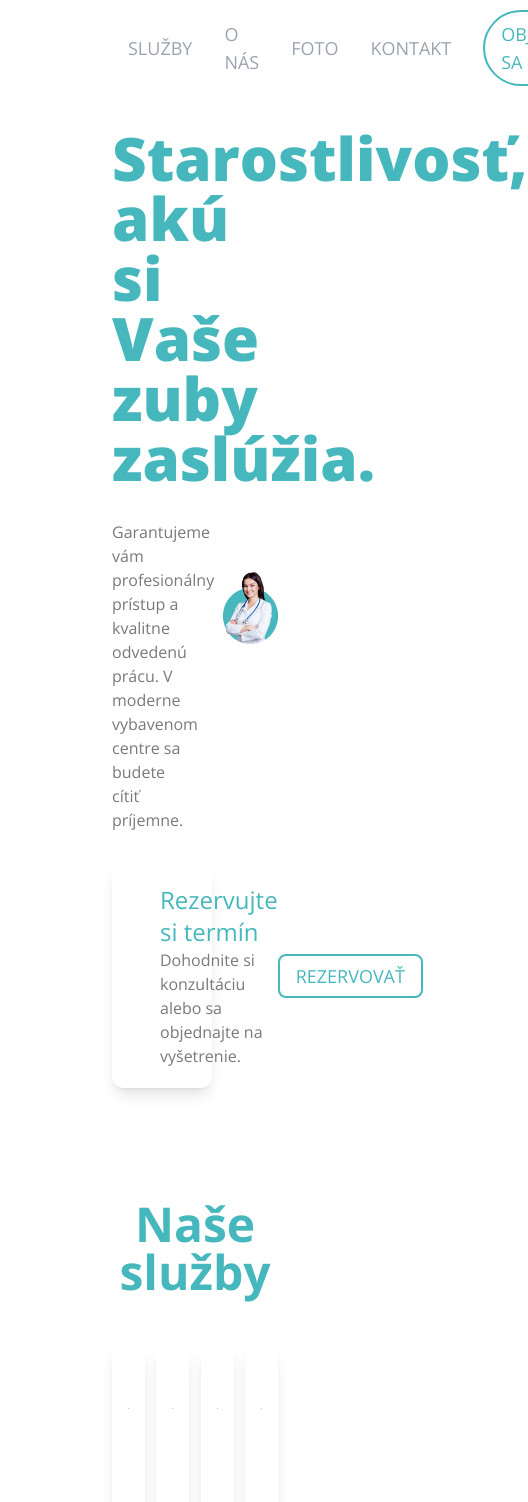
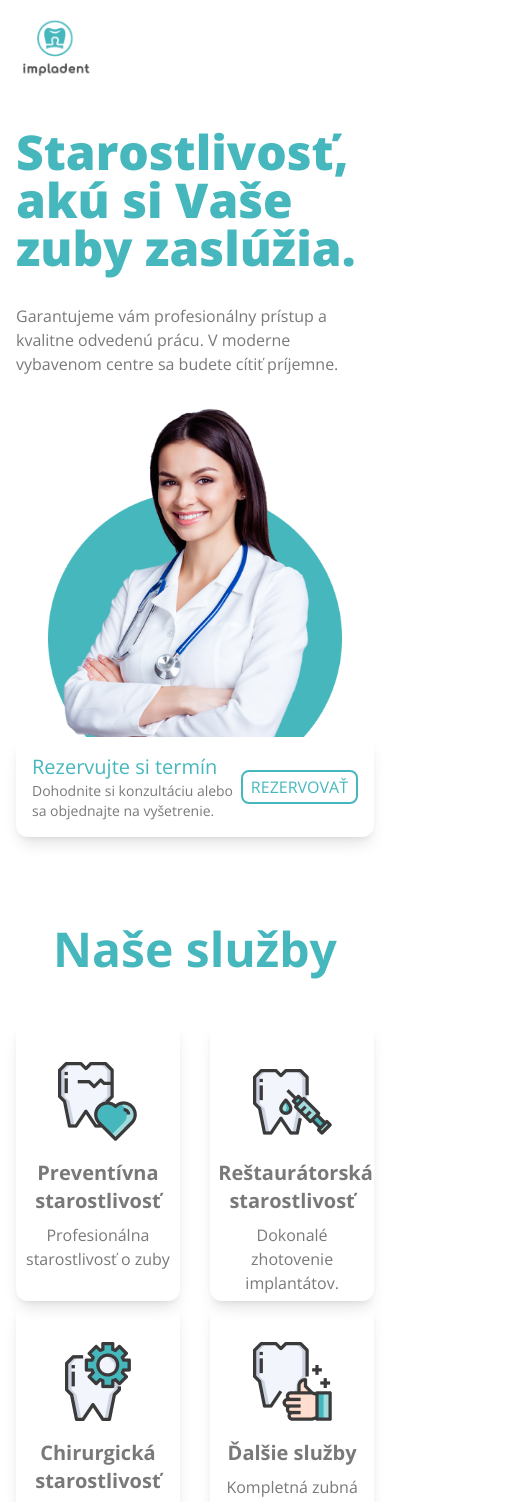
Before and after one commit to KiRT4P/impladent, a Next.js app: page / in a window 390 px wide. Shown: the top 1502 px of the page, 528 px wide, since content can reach past the window. Built offline with nearby package versions, Linux system fonts and the light colour scheme.

Commit message:
mobilny dizajn (bez navbaru)

```diff
--- a/app/(main)/page.jsx
+++ b/app/(main)/page.jsx
@@ -53,12 +53,12 @@ export default function Home({ searchParams }) {
       {searchParams.dialog && <Dialog />}
       {searchParams.detail && <Detail />}
       {searchParams.gallery && <Gallery />}
-      <div className="flex justify-between items-center">
-        <div className="w-2/3 child:my-8">
-          <h1 className="text-6xl text-primary font-extrabold w-2/3">Starostlivosť, akú si Vaše zuby zaslúžia.</h1>
-          <h2 className="text-customGray w-2/3">Garantujeme vám profesionálny prístup a kvalitne odvedenú prácu. V moderne vybavenom centre sa budete cítiť príjemne.</h2>
+      <div className="md:flex justify-between items-center">
+        <div className="md:w-2/3 child:my-8">
+          <h1 className="text-5xl md:text-6xl text-primary font-extrabold md:w-2/3">Starostlivosť, akú si Vaše zuby zaslúžia.</h1>
+          <h2 className="text-customGray md:w-2/3">Garantujeme vám profesionálny prístup a kvalitne odvedenú prácu. V moderne vybavenom centre sa budete cítiť príjemne.</h2>
 
-          <div className="flex shadow-lg w-[90%] py-5 px-12 justify-between items-center rounded-xl">
+          <div className="hidden md:flex shadow-lg w-[90%] py-5 px-12 justify-between items-center rounded-xl">
             <div className="">
               <h2 className="text-2xl text-primary">Rezervujte si termín</h2>
               <h3 className="text-customGray">Dohodnite si konzultáciu alebo sa objednajte na vyšetrenie.</h3>
@@ -70,13 +70,26 @@ export default function Home({ searchParams }) {
             </div>
           </div>
         </div>
-        <div className="w-1/3">
-          <Image src={woman} alt="logo" className="  mx-auto" />
+
+
+        <div className="md:w-1/3">
+          <Image src={woman} alt="logo" className="  mx-auto  px-8 md:px-4" />
+          <div className="md:hidden flex shadow-lg  py-4 px-4 justify-between items-center rounded-xl relative -top-12 bg-white">
+            <div className="">
+              <h2 className="text-xl text-primary">Rezervujte si termín</h2>
+              <h3 className="text-customGray text-sm">Dohodnite si konzultáciu alebo sa objednajte na vyšetrenie.</h3>
+            </div>
+            <div>
+              <Link href={"?dialog=y"} scroll={false} className=" uppercase text-primary border-2 border-primary px-2 py-1 rounded-lg hover:text-white hover:bg-primary duration-300">
+                Rezervovať
+              </Link>
+            </div>
+          </div>
         </div>
       </div>
-      <div id="sluzby" className="mt-20 scroll-mt-40">
+      <div id="sluzby" className="mt-10 md:mt-20 scroll-mt-40">
         <h2 className="text-5xl text-primary font-bold text-center ">Naše služby</h2>
-        <div className="flex justify-between items-center mt-12">
+        <div className="flex flex-wrap justify-between items-center mt-12">
           <Tooth src={zub_1} alt="logo" t1="Preventívna starostlivosť" t2="Profesionálna starostlivosť o zuby" />
 
           <Tooth src={zub_2} alt="logo" t1="Reštaurátorská starostlivosť" t2="Dokonalé zhotovenie implantátov." />
@@ -90,18 +103,18 @@ export default function Home({ searchParams }) {
       </div>
       <div id="onas" className="mt-20  custom-bg mask-1 !max-w-[100vw] scroll-mt-40">
         <div className="max-w-[1600px]  mx-auto py-24">
-          <div className="flex">
-            <div className=" flex w-[60%] items-center ">
+          <div className="flex flex-col md:flex-row justify-center items-center md:justify-normal md:items-stretch ">
+            <div className=" flex md:w-[60%] items-center ">
               <div className="">
-                <Image src={onas1} alt="fotka 1" />
-                <Image src={onas3} alt="fotka 2" className="mt-4 mr-4" />
+                <Image src={onas1} alt="fotka 1" className="w-[92%] md:w-auto" />
+                <Image src={onas3} alt="fotka 2" className="w-[92%] md:w-auto mt-4 mr-4" />
               </div>
               <div>
                 <Image src={onas2} alt="fotka 3" />
               </div>
 
             </div>
-            <div className="w-[40%] child:text-white flex flex-col justify-between py-12 ">
+            <div className="md:w-[40%] child:my-4 md:child:my-0 child:text-white flex flex-col justify-between py-12 ">
               <h2 className="uppercase text-xl">O nás</h2>
               <h1 className="font-bold text-4xl">15 rokov skúseností v poskytovaní dentálnej starostlivosti</h1>
               <p className="font-light">Lorem ipsum dolor sit amet, consectetur adipiscing elit, sed do eiusmod tempor incididunt ut labore et dolore magna aliqua.</p>
@@ -115,7 +128,7 @@ export default function Home({ searchParams }) {
       </div>
 
       <div className="pt-40 bg-[#F2F6FC] relative -top-20 -z-50   !max-w-[100vw]">
-        <h1 className="text-primary text-5xl font-bold text-center">Čo o nás povedali pacienti</h1>
+        <h1 className="text-primary text-4xl md:text-5xl font-bold text-center">Čo o nás povedali pacienti</h1>
         <div>
           <Reviews />
         </div>
@@ -144,7 +157,7 @@ export default function Home({ searchParams }) {
       <div className="custom-bg mask-2 mt-96 !max-w-[100vw]">
         <div className="max-w-[1600px]  mx-auto py-24 text-white">
           <h1 className="text-center font-bold text-5xl">FAQ</h1>
-          <div className="w-2/3 mx-auto">
+          <div className="md:w-2/3 mx-auto">
             {qna.map((e, i) => (
               <div key={i} className="my-10">
                 <h2 className="font-bold text-2xl mb-3">{i + 1}.{e.q}</h2>
--- a/app/components/ContactForm.jsx
+++ b/app/components/ContactForm.jsx
@@ -4,12 +4,12 @@ export default function ContactForm() {
     return (
         <div className="relative h-52">
             <div className="absolute flex justify-center  w-full">
-                <div className="bg-white shadow-xl w-[70%] rounded-xl p-8">
+                <div className="bg-white shadow-xl md:w-[70%] rounded-xl p-4 md:p-8 mx-4 md:mx-0">
                     <h1 className="text-primary font-semibold text-2xl pb-8 ">Zanechajte nám správu</h1>
                     < input type="text" placeholder="Meno" className=" outline outline-1 outline-gray-200 rounded-lg text-base p-3 pl-4 w-full mb-5 placeholder-gray-300" />
                     <input type="email" placeholder="Email" className=" outline outline-1 outline-gray-200 rounded-lg text-base p-3 pl-4 w-full mb-5 placeholder-gray-300" />
                     <textarea type="text" placeholder="Správa" className=" resize-none outline outline-1 outline-gray-200 rounded-lg pl-4 text-base p-3 w-full mb-5 h-48 min-h-[5rem] placeholder-gray-300"></textarea>
-                    <div className="border-2 border-primary rounded-3xl float-right hover:bg-primary hover:text-white duration-300 cursor-pointer px-8 py-2 text-primary w-min uppercase text-lg">Odoslať</div>
+                    <div className="border-2 border-primary rounded-2xl float-right hover:bg-primary hover:text-white duration-300 cursor-pointer px-8 py-2 text-primary w-min uppercase text-lg">Odoslať</div>
 
                 </div>
 
--- a/app/components/Navbar.jsx
+++ b/app/components/Navbar.jsx
@@ -8,11 +8,11 @@ export default function Navbar() {
     return (
         <div className='flex justify-center h-24 w-full z-50'>
             <nav className=" w-full h-24 fixed bg-white z-40" >
-                <div className='max-w-[1600px] flex w-full  px-28 justify-between items-center h-24 mx-auto'>
-                    <div className="">
+                <div className='max-w-[1600px] flex w-full px-4  md:px-28 justify-between items-center h-24 mx-auto'>
+                    <Link href={"/"} className="">
                         <Image src="/logo_nav.png" alt="logo" width={360} height={360} className=' w-20' />
-                    </div>
-                    {path === "/" && <div className=" uppercase text-lg flex justify-around  items-center text-gray-400 child:mx-4 child-hover:text-primary child:duration-300 child:cursor-pointer">
+                    </Link>
+                    {path === "/" && <div className="hidden md:flex uppercase text-lg justify-around  items-center text-gray-400 child:mx-4 child-hover:text-primary child:duration-300 child:cursor-pointer">
                         <Link href="#sluzby">služby</Link>
                         <Link href={"#onas"}>o nás</Link>
                         <Link href={"#foto"}>foto</Link>
@@ -21,7 +21,7 @@ export default function Navbar() {
                             <Link href={"?dialog=y"} scroll={false}> objednať sa </Link>
                         </div>
                     </div>}
-                    {path !== "/" && <div className=" uppercase text-lg flex justify-around  items-center text-gray-400 child:mx-4 child-hover:text-primary child:duration-300 child:cursor-pointer">
+                    {path !== "/" && <div className="hidden md:flex uppercase text-lg justify-around  items-center text-gray-400 child:mx-4 child-hover:text-primary child:duration-300 child:cursor-pointer">
                         <Link href="/#sluzby">služby</Link>
                         <Link href={"/#onas"}>o nás</Link>
                         <Link href={"/#foto"}>foto</Link>
--- a/app/components/Review.jsx
+++ b/app/components/Review.jsx
@@ -2,7 +2,7 @@ import Image from "next/image";
 import { IconStar } from "@tabler/icons-react";
 export default function Review({ data }) {
     return (
-        <div className="bg-white p-8 flex rounded-xl w-[45%] py-12">
+        <div className="bg-white p-8 flex rounded-xl w-[45%] py-12 min-w-80">
             <div className="pr-8">
                 <Image src={data.photo} className="rounded-full w-60" alt="user image" />
             </div>
--- a/app/components/Reviews.jsx
+++ b/app/components/Reviews.jsx
@@ -30,7 +30,7 @@ export default function Reviews() {
     ]
 
     return (
-        <div className="flex justify-between py-12">
+        <div className="flex justify-between py-12 flex-wrap">
             {ratings.map((e, i) => (
                 <Review key={i} data={e} />
             ))}
--- a/app/components/Tooth.jsx
+++ b/app/components/Tooth.jsx
@@ -2,12 +2,12 @@ import Image from 'next/image'
 import Link from 'next/link'
 export default function Tooth({ src, alt, t1, t2 }) {
     return (
-        <Link href={"?detail=" + t1} scroll={false} className="shadow-lg rounded-xl text-center py-16 px-4 h-[350px] w-1/5">
-            <div className='h-1/2'>
+        <Link href={"?detail=" + t1} scroll={false} className="shadow-lg rounded-xl text-center py-8 md:py-16 px-2 md:px-4 h-[280px] md:h-[350px] w-1/5 min-w-[42vw] md:min-w-0">
+            <div className='md:h-1/2 h-[45%] flex justify-center items-center'>
                 <Image src={src} alt={alt} className="  mx-auto h-18 w-auto" />
             </div>
-            <h3 className="my-4 font-bold text-xl text-customGray">{t1}</h3>
-            <p className="text-customGray w-3/4 mx-auto">{t2}</p>
+            <h3 className="my-2 md:my-4 font-bold text-xl text-customGray">{t1}</h3>
+            <p className="text-customGray md:w-3/4 mx-auto">{t2}</p>
         </Link>
     )
 }
--- a/app/globals.css
+++ b/app/globals.css
@@ -27,7 +27,7 @@ body {
 }
 
 main > div {
- @apply max-w-[1600px] px-28 mx-auto
+ @apply max-w-[1600px] px-4 md:px-28 mx-auto
 }
 
 .shadow {
```
Also changed, not shown: app/(main)/o-nas/page.jsx (+36 -13 lines), app/components/Contact.jsx (+10 -10 lines), app/components/Footer.jsx (+10 -2 lines).
